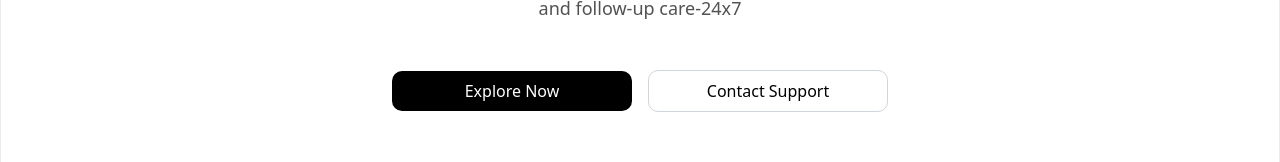
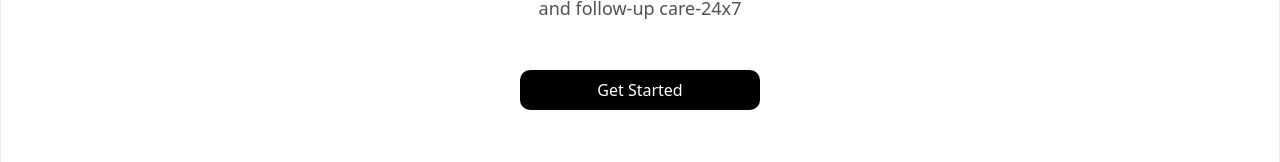
Before and after one commit to rudranarayan-01/Medi-Buddy, a Next.js app: page / in a window 1280 px wide. Shown: the part 416-578 px from the top of the page. Built offline with nearby package versions, Linux system fonts and the light colour scheme; no server answers.

Commit message:
hero section done

```diff
--- a/app/page.tsx
+++ b/app/page.tsx
@@ -56,6 +56,8 @@ export default function Home() {
           Deliver instant, accurate medical assistance through natural voice conversations.
           Automate appointment scheduling, symptom triage, and follow-up care-24x7
         </motion.p>
+
+        <Link href="/sign-in">
         <motion.div
           initial={{
             opacity: 0,
@@ -70,12 +72,11 @@ export default function Home() {
           className="relative z-10 mt-8 flex flex-wrap items-center justify-center gap-4"
         >
           <button className="w-60 transform rounded-lg bg-black px-6 py-2 font-medium text-white transition-all duration-300 hover:-translate-y-0.5 hover:bg-gray-800 dark:bg-white dark:text-black dark:hover:bg-gray-200">
-            Explore Now
+            Get Started
           </button>
-          <button className="w-60 transform rounded-lg border border-gray-300 bg-white px-6 py-2 font-medium text-black transition-all duration-300 hover:-translate-y-0.5 hover:bg-gray-100 dark:border-gray-700 dark:bg-black dark:text-white dark:hover:bg-gray-900">
-            Contact Support
-          </button>
+
         </motion.div>
+        </Link>
         <motion.div
           initial={{
             opacity: 0,
```
Also changed, not shown: app/Provider.tsx (added).
